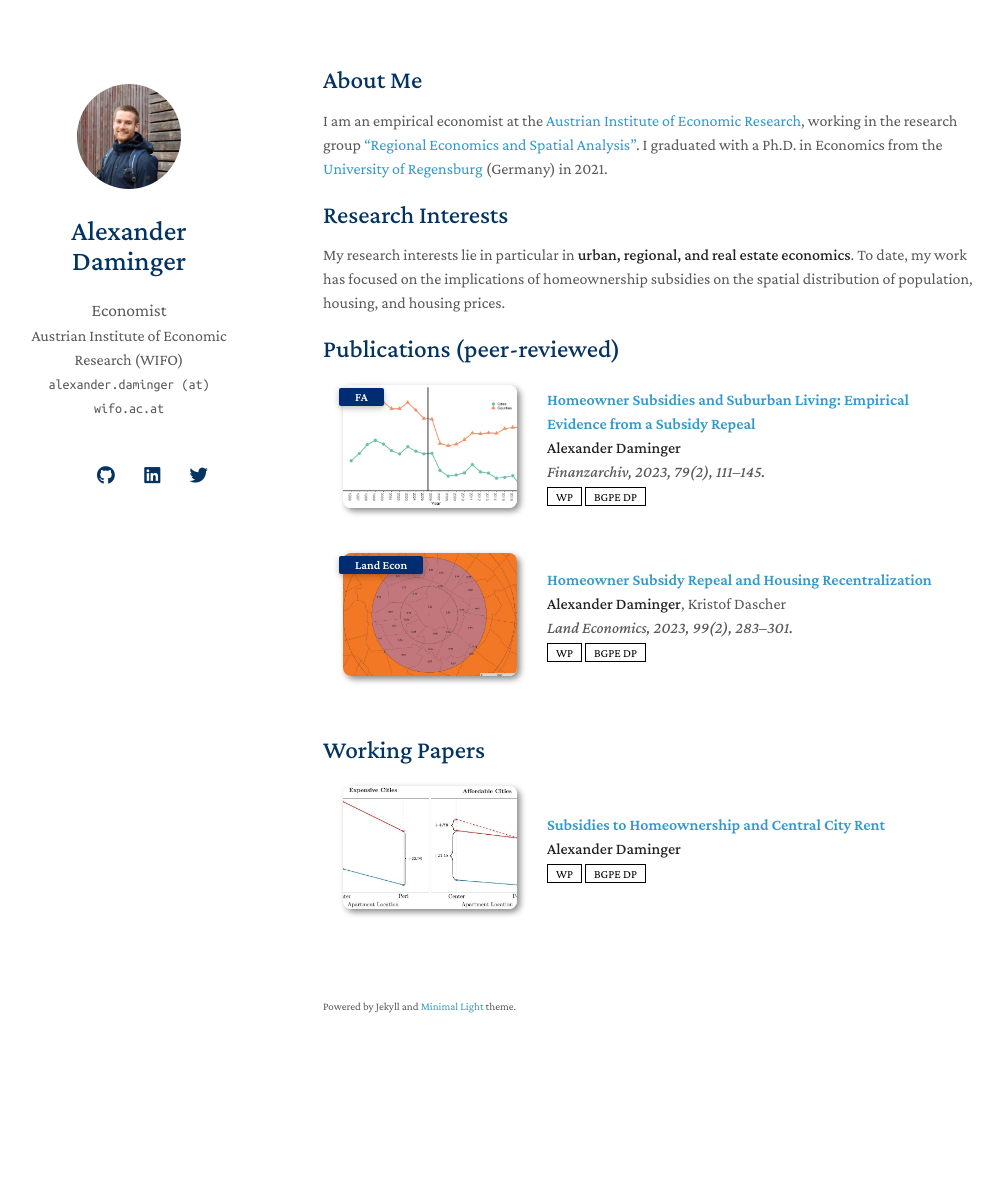
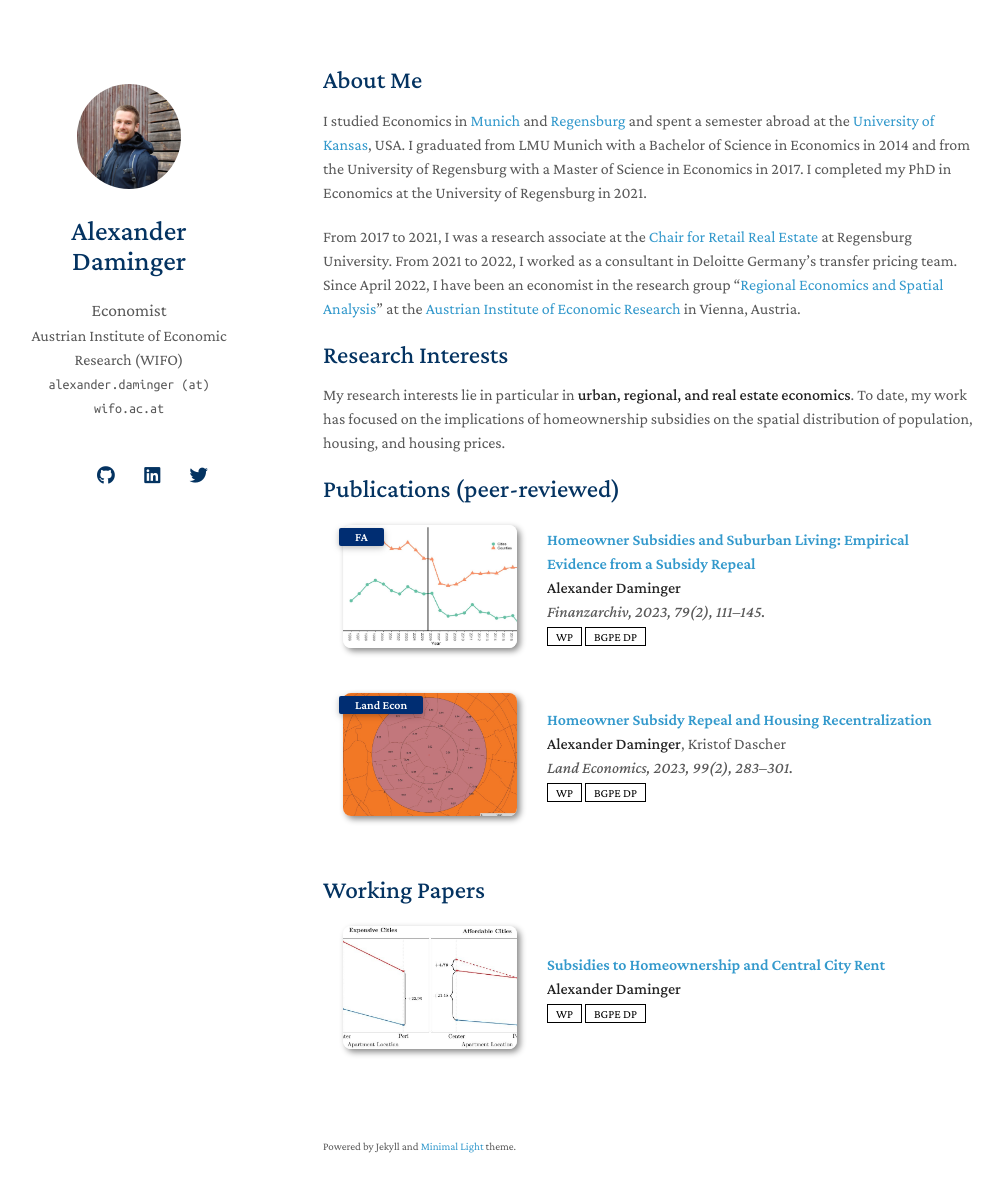
Before and after one commit to alexdaminger/alexdaminger.github.io, a Jekyll site: the page built from index.md, in a window 1280 px wide and 1227 px high. Shown: the top 1192 px of the window, without its empty margins (147-1150 px from the left). Built offline with Jekyll 4.4.1, drawn with Linux system fonts in a browser that asks for light colours; nearby versions of some CDN libraries; a style sheet for code colours, icons or effects is not loaded; our own code applies the rules of GitHub Pages for plain Markdown files.

Commit message:
Update index.md

```diff
--- a/index.md
+++ b/index.md
@@ -4,7 +4,9 @@ layout: homepage
 
 ## About Me
 
-I am an empirical economist at the [Austrian Institute of Economic Research](https://www.wifo.ac.at), working in the research group ["Regional Economics and Spatial Analysis"](https://www.wifo.ac.at/jart/prj3/wifo/main.jart?rel=en&content-id=1354870251053). I graduated with a Ph.D. in Economics from the [University of Regensburg](https://www.ur.de) (Germany) in 2021.
+I studied Economics in [Munich](https://www.econ.lmu.de/de/index.html) and [Regensburg](https://www.uni-regensburg.de/wirtschaftswissenschaften/vwl/startseite/index.html) and spent a semester abroad at the [University of Kansas](https://ku.edu/), USA. I graduated from LMU Munich with a Bachelor of Science in Economics in 2014 and from the University of Regensburg with a Master of Science in Economics in 2017. I completed my PhD in Economics at the University of Regensburg in 2021.
+
+From 2017 to 2021, I was a research associate at the [Chair for Retail Real Estate](https://www.uni-regensburg.de/business-economics-and-management-information-systems/real-estate-dascher/homepage/index.html) at Regensburg University. From 2021 to 2022, I worked as a consultant in Deloitte Germany's transfer pricing team. Since April 2022, I have been an economist in the research group “[Regional Economics and Spatial Analysis](https://www.wifo.ac.at/jart/prj3/wifo/main.jart?rel=en&content-id=1354870251053)” at the [Austrian Institute of Economic Research](https://www.wifo.ac.at) in Vienna, Austria.
 
 ## Research Interests
 
```
